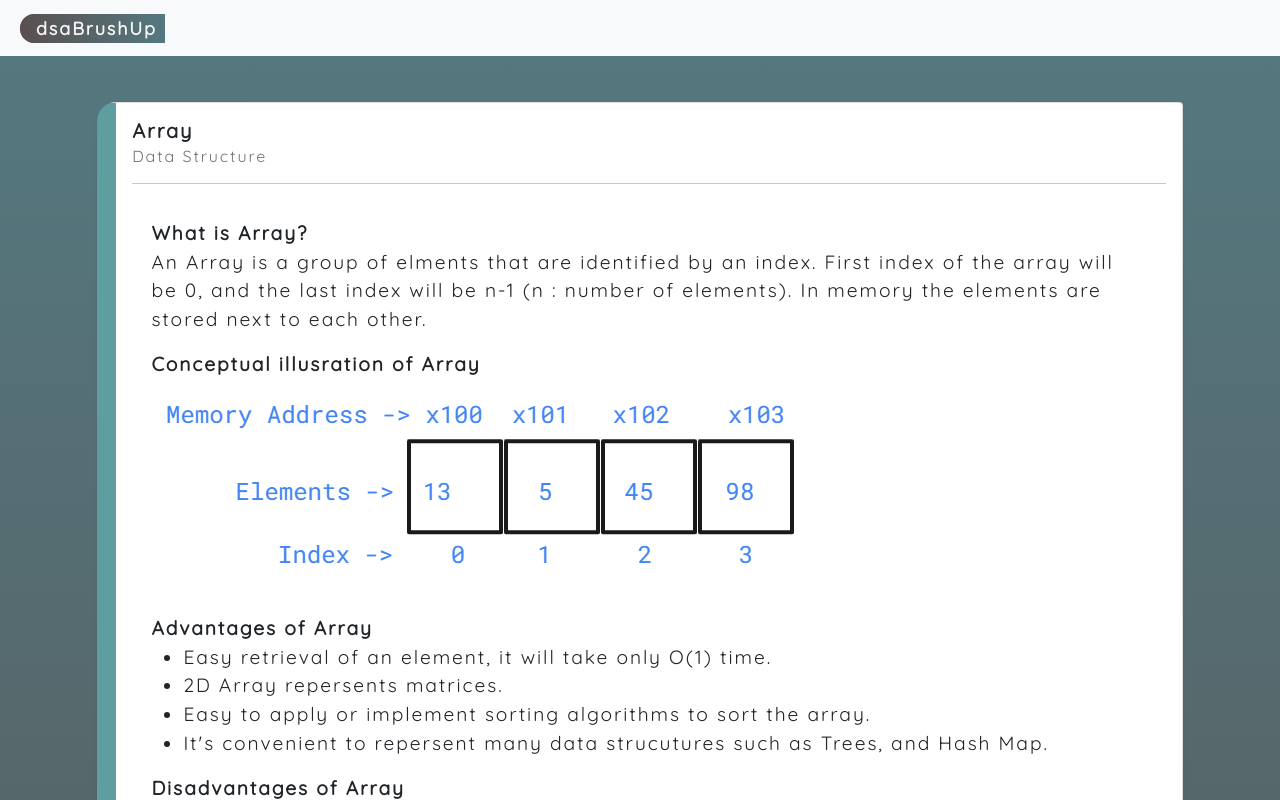
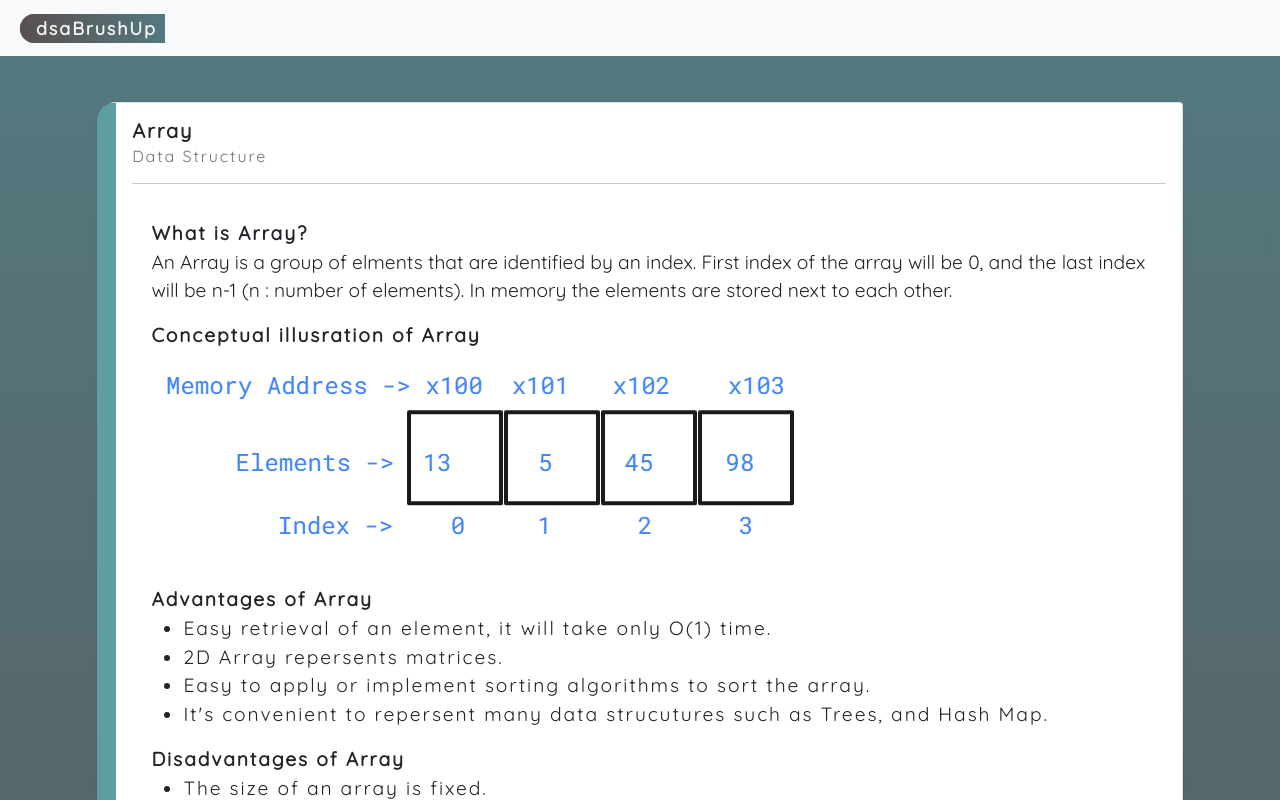
Before and after one commit to yousuf1997/DSA-Brushup-Site, an Angular app: page /content-viewer in a window 1280 px wide. Shown: the top 800 px of the page. Built offline with nearby package versions, Linux system fonts and the light colour scheme.

Commit message:
changed the card border color

```diff
--- a/src/app/content-viwer/content-viwer.component.scss
+++ b/src/app/content-viwer/content-viwer.component.scss
@@ -20,3 +20,7 @@
   border-left-color: #5F9EA0;
   border-left-width: 1em;
 }
+
+p {
+  letter-spacing: 0em;
+}
--- a/src/app/content/content.component.html
+++ b/src/app/content/content.component.html
@@ -31,7 +31,7 @@
       <div class="d-flex justify-content-center flex-column">
         <div class="p-2" *ngFor="let item of javaCollectionList">
           <a routerLink="/content-viewer" style="  text-decoration: none; color: black">
-            <div class="card card-customization shadow-sm">
+            <div class="card card-customization shadow-sm" style="border-left-color: #45ADA8;">
               <div class="card-body">
                 <h5 class="card-title" style="font-weight: bold;">{{item.title}}</h5>
                 <h6 class="card-subtitle mb-2 text-muted">{{item.description}}</h6>
```
